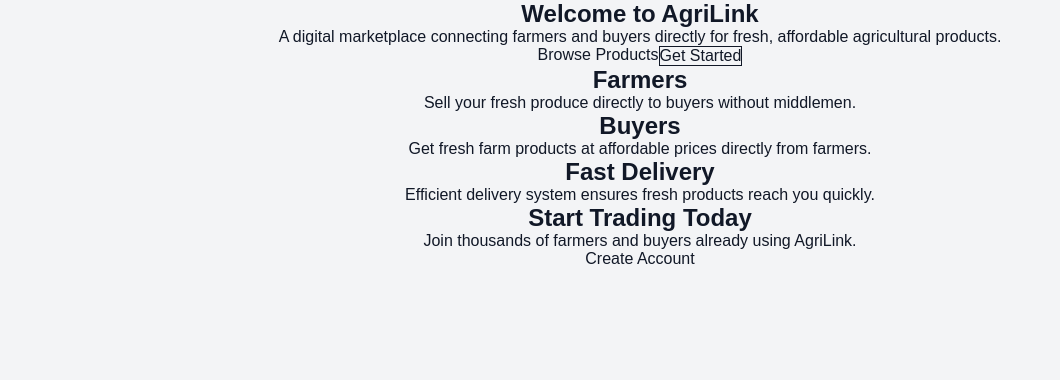
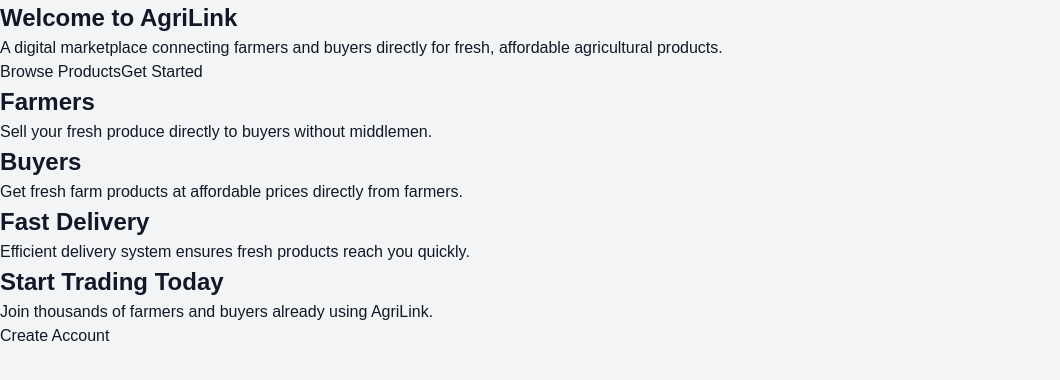
Before and after one commit to michaelkyalo/tech-link-frontend, a React (Vite) app: page / in a window 1280 px wide. Shown: the top 380 px of the page, without its empty margins (0-1060 px from the left). Built offline with nearby package versions, Linux system fonts and the light colour scheme.

Commit message:
Refactor styles and update dependencies
- Changed "dev" to "devOptional" in package-lock.json
- Removed tailwindcss from package.json
- Updated global styles import in main.jsx to index.css
- Added new index.css file with base styles

```diff
--- a/package.json
+++ b/package.json
@@ -33,7 +33,7 @@
     "eslint-plugin-react-refresh": "^0.5.2",
     "globals": "^17.6.0",
     "postcss": "^8.5.14",
-    "tailwindcss": "^4.3.0",
+
     "vite": "^8.0.12"
   }
 }
--- /dev/null
+++ b/postcss.config.js
@@ -0,0 +1,5 @@
+export default {
+  plugins: {
+    autoprefixer: {},
+  },
+}
--- a/src/main.jsx
+++ b/src/main.jsx
@@ -1,7 +1,8 @@
 import React from "react";
 import ReactDOM from "react-dom/client";
 import App from "./App";
-import "./styles/global.css";
+import "./styles/index.css";
+
 
 import { AuthProvider } from "./context/AuthContext";
 import { CartProvider } from "./context/CartContext";
--- a/src/styles/global.css
+++ b/src/styles/index.css
@@ -1,44 +1,43 @@
-/* Tailwind Directives */
-@tailwind base;
-@tailwind components;
-@tailwind utilities;
-
-/* Reset */
 * {
   margin: 0;
   padding: 0;
   box-sizing: border-box;
 }
 
-/* Body Styling */
+
 body {
   font-family: Arial, Helvetica, sans-serif;
   background-color: #f3f4f6;
   color: #111827;
   min-height: 100vh;
+  line-height: 1.5;
+  -webkit-font-smoothing: antialiased;
 }
 
-/* Links */
+
 a {
   text-decoration: none;
   color: inherit;
 }
 
-/* Buttons */
+
 button {
   cursor: pointer;
-  transition: 0.3s ease;
+  border: none;
+  outline: none;
+  transition: all 0.3s ease;
 }
 
-/* Inputs */
+
 input,
 textarea,
 select {
   outline: none;
   font-size: 1rem;
+  border: none;
 }
 
-/* Scrollbar Styling */
+
 ::-webkit-scrollbar {
   width: 8px;
 }
@@ -56,11 +55,11 @@ select {
   background: #15803d;
 }
 
-/* Utility Classes */
+
 .container-custom {
   width: 90%;
   max-width: 1200px;
-  margin: auto;
+  margin: 0 auto;
 }
 
 .section-padding {
@@ -71,19 +70,23 @@ select {
   box-shadow: 0 4px 10px rgba(0, 0, 0, 0.1);
 }
 
-/* Loader Animation */
+
 .loader {
+  width: 40px;
+  height: 40px;
   border: 4px solid #f3f3f3;
   border-top: 4px solid #16a34a;
   border-radius: 50%;
-  width: 40px;
-  height: 40px;
   animation: spin 1s linear infinite;
 }
 
-/* Keyframes */
+
 @keyframes spin {
-  100% {
+  from {
+    transform: rotate(0deg);
+  }
+
+  to {
     transform: rotate(360deg);
   }
 }
```
Also changed, not shown: 1 other file (tests, documents, lock files or other folders).
